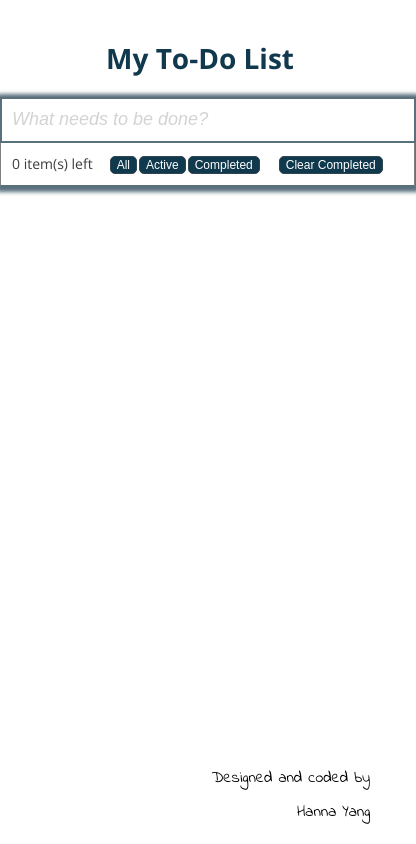
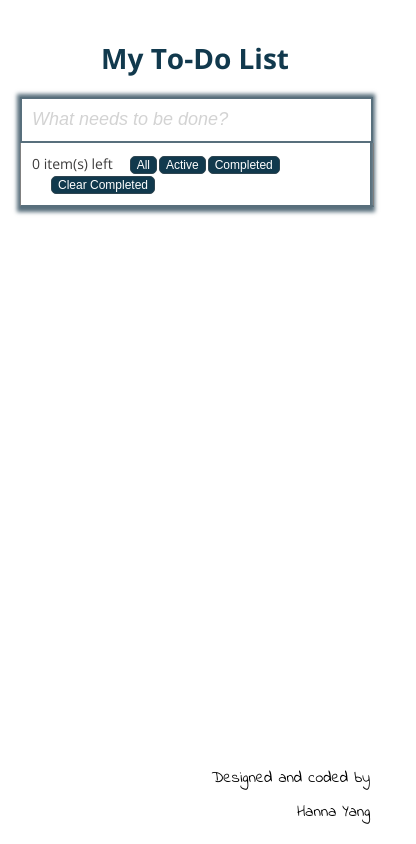
Before and after one commit to hannayang/react_to_do_list, a React (Create React App) app: page / in a window 390 px wide. Shown: the whole page, 416 px wide, since content can reach past the window. Built offline with nearby package versions, Linux system fonts and the light colour scheme.

Commit message:
use percentage

```diff
--- a/src/Containers/App.css
+++ b/src/Containers/App.css
@@ -157,7 +157,7 @@ footer p {
   }
 
   li span {
-    width: 330px;
+    width: 85%;
   }
 
   .summary {
@@ -173,3 +173,25 @@ footer p {
     margin-left: 17px;
   }
 }
+
+@media(max-width: 550px) {
+  .App {
+    width: 350px;
+  }
+
+  input[type=text] {
+    width: 337px;
+  }
+
+  ul {
+    width: 350px;
+  }
+
+  .clear-button {
+    margin-right: 1px;
+  }
+
+  .summary {
+    width: 330px;
+  }
+}
```
